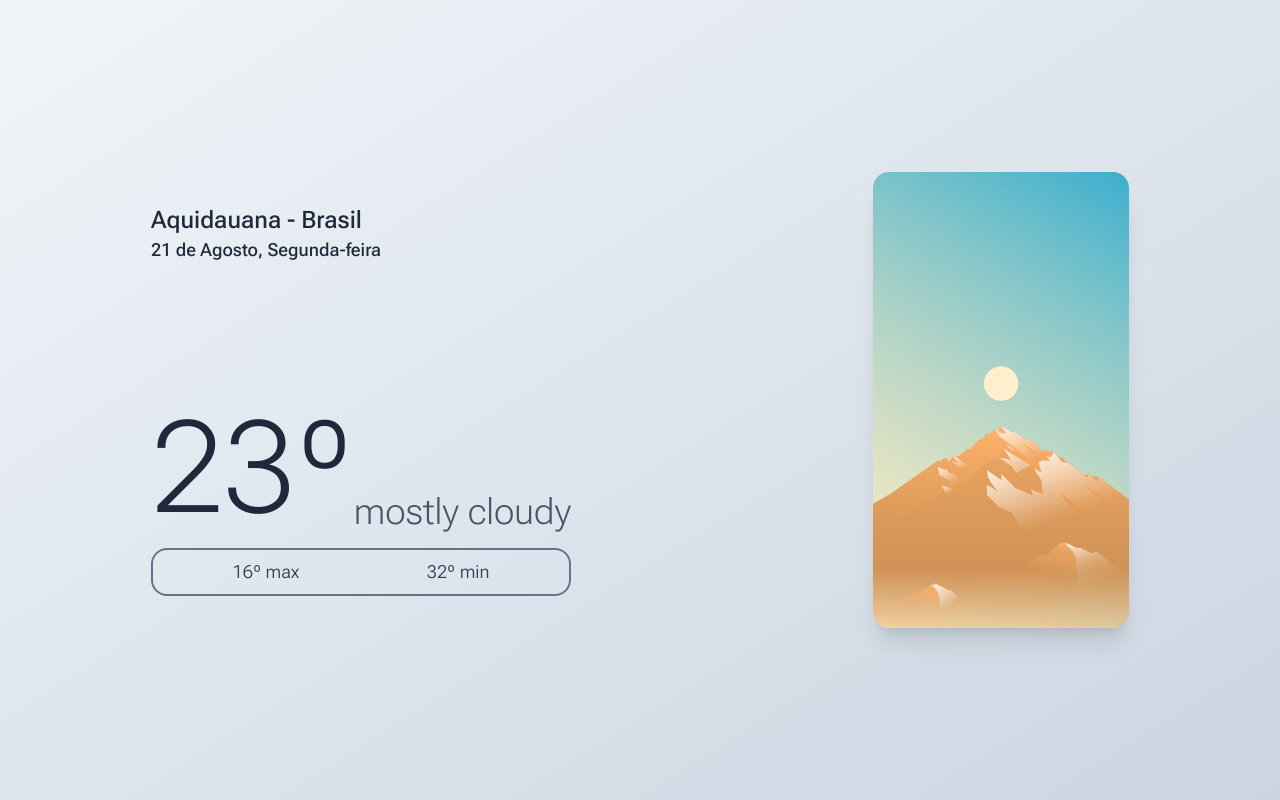
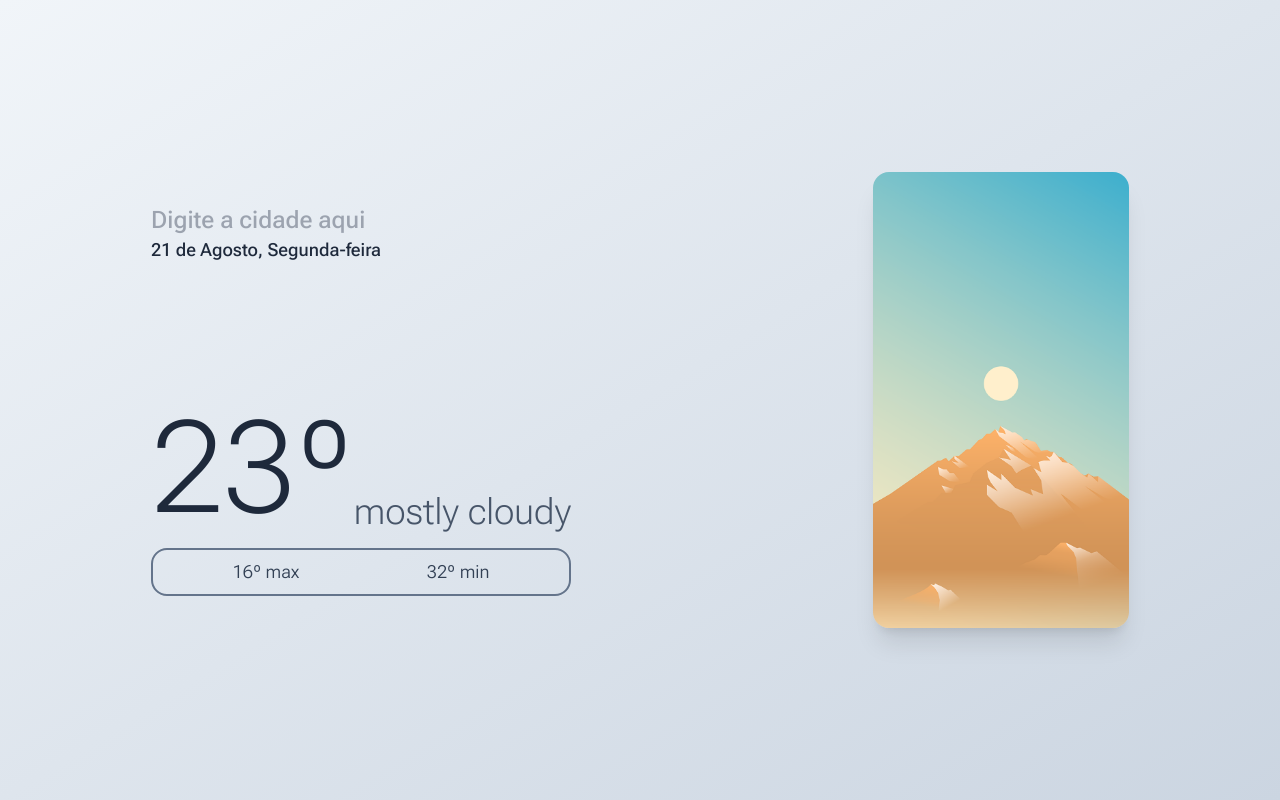
Before and after one commit to AbelardoOk/weather-site, a Next.js app: page / in a window 1280 px wide. Built offline with nearby package versions, Linux system fonts and the light colour scheme.

Commit message:
City input

```diff
--- a/src/app/page.tsx
+++ b/src/app/page.tsx
@@ -6,7 +6,13 @@ export default function Home() {
       <div className="flex flex-row justify-around">
         <div className="flex flex-col justify-between py-8">
           <div className="text-left text-lg text-slate-800">
-            <h2 className="text-2xl font-medium">Aquidauana - Brasil</h2>
+            <input
+              className="bg-transparent text-2xl font-medium text-slate-800 focus:outline-none"
+              type="text"
+              placeholder="Digite a cidade aqui"
+              name="city"
+              id="city"
+            />
             <h3 className="font-medium">21 de Agosto, Segunda-feira</h3>
           </div>
 
```
